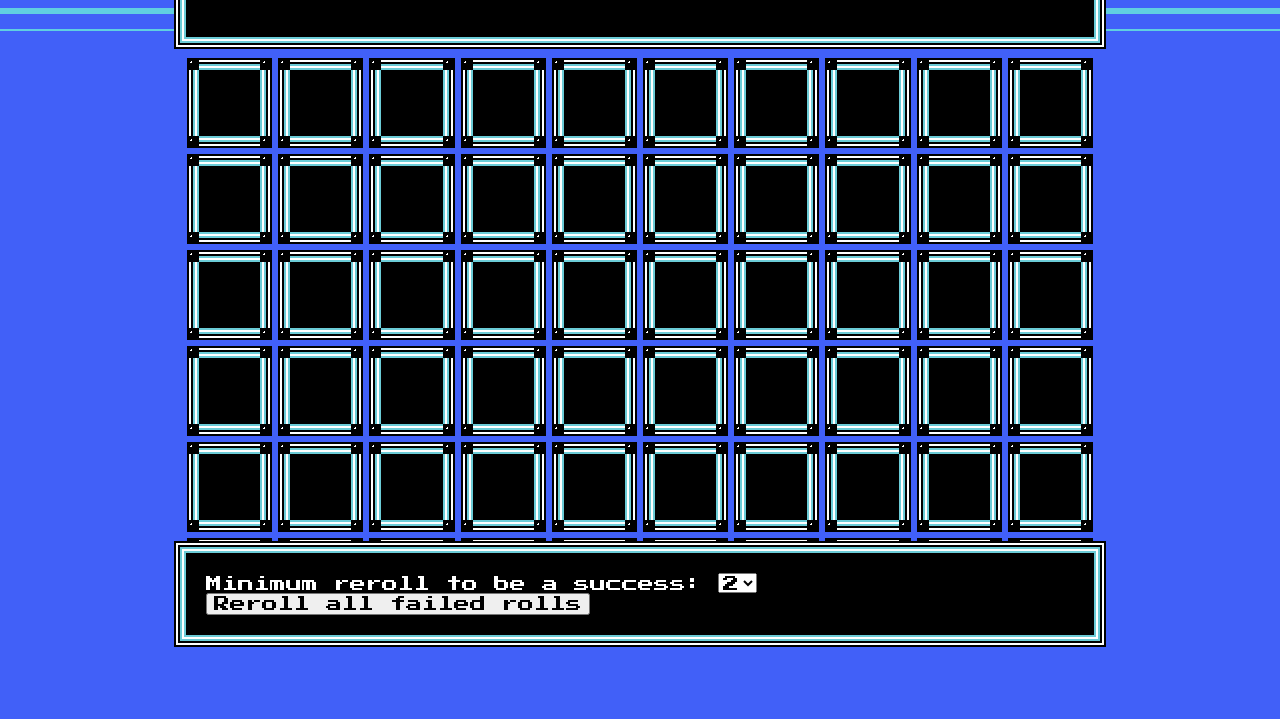
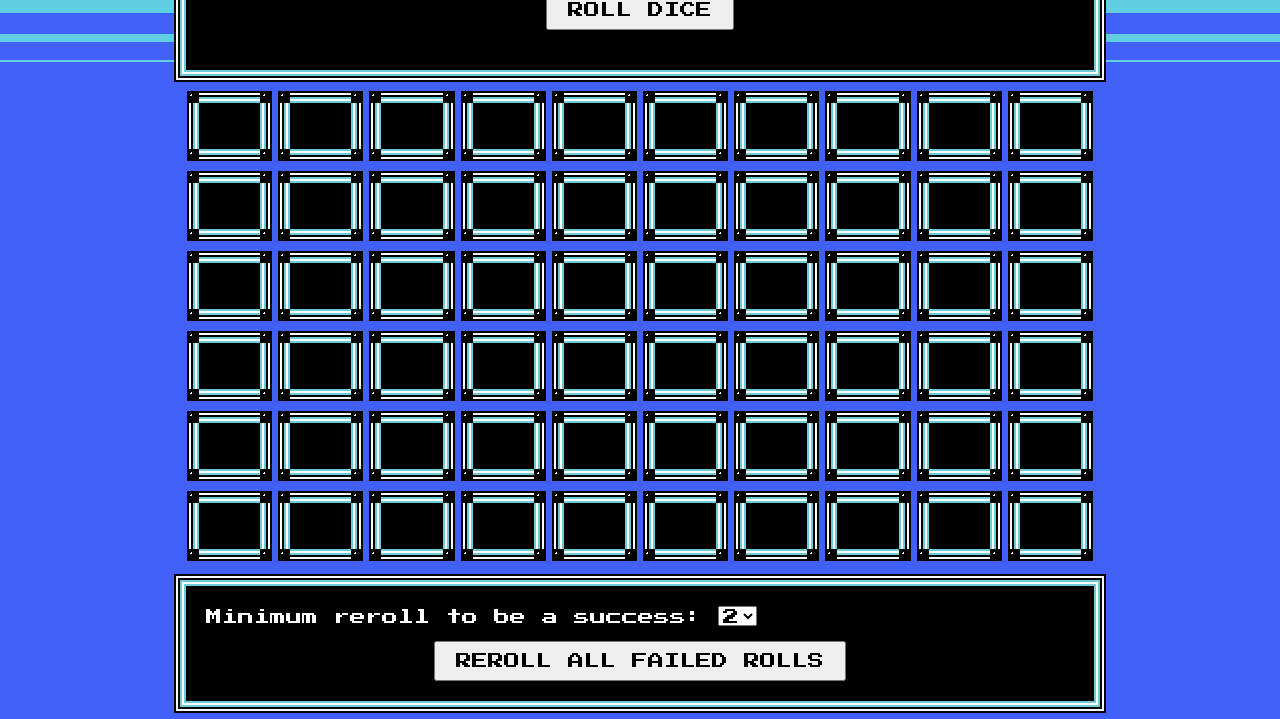
Before and after one commit to jonnotung/dicey, a plain HTML site: page index.html in a window 1280 px wide. Shown: the part 142-861 px from the top of the page. Before the commit the page ends 800 px from the top, so only its background shows below. Drawn offline with Linux system fonts and the light colour scheme.

Commit message:
resized dice cells

```diff
--- a/scripts/init.js
+++ b/scripts/init.js
@@ -47,6 +47,8 @@ app.showResults = () => {
 
     for (let i = 0; i<60; i++) {
         diceGrid[i].classList.add("empty")
+        diceGrid[i].classList.remove("successRoll")
+        diceGrid[i].classList.remove("failRoll")
         diceGrid[i].innerText = ""
     }
 
--- a/styles/styles.css
+++ b/styles/styles.css
@@ -10,7 +10,7 @@ article,aside,details,figcaption,figure,footer,header,hgroup,nav,section,summary
 /* typography */
 body {
     font-family: 'Press Start 2P', cursive;
-    height: 90vh;
+    /* height: 85vh; */
     background-color: #4160f8;
     overflow-x: hidden;
     /* background: linear-gradient(to bottom, #4160f8, #4160f8 7%, #60cfe1 7%, #60cfe1 8%, #4160f8 8%, #4160f8 10%, #60cfe1 10%,
@@ -56,6 +56,13 @@ header {
     border: 2px solid #6bcbd6;
     outline: 2px solid white;
     box-shadow: 0 0 0 4px #6bcbd6, 0 0 0 6px black, 0 0 0 8px white, 0 0 0 10px black ;
+}
+
+button {
+    padding: 10px 20px;
+    margin: 15px auto 0 auto;
+    display: block;
+    text-transform: uppercase;
 }
 
 h1 {
@@ -128,7 +135,7 @@ header .cornerLight {
 .diceArea {
     margin-top: 2vh;
     width: 100%;
-    height: 60vh;
+    min-height: 60vh;
     display: grid;
     /* number of columns is equal to the length of the grid array, divided equally */
     grid-template-columns: repeat(10, 1fr);
@@ -139,8 +146,9 @@ header .cornerLight {
 .diceWrap {
     position: relative;
     display: block;
-    height: 5.5vw;
-    max-height: 70px;
+    /* width: 50px; */
+    height: 50px;
+    /* max-height: 50px; */
     margin: 13px;
     background-color: black;
     color: white;
@@ -171,7 +179,8 @@ header .cornerLight {
     z-index: 10;
     position: relative;
     width: 100%;
-    margin-top: 2vh;
+
+    margin: 2vh 0;
     padding: 20px;
     background-color: black;
     color: white;
```
